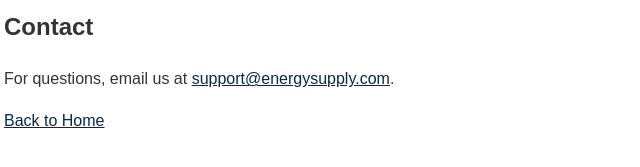
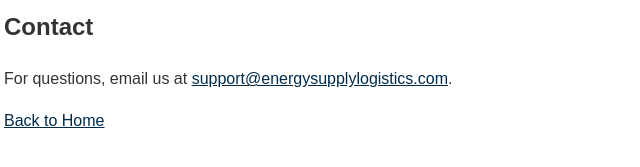
Before and after one commit to mattldavidson/Mattldavidson.github.io, a plain HTML site: page terms.html in a window 1280 px wide. Shown: the part 503-670 px from the top of the page, 36-676 px from the left. Drawn offline with Linux system fonts and the light colour scheme.

Commit message:
Update terms.html

```diff
--- a/terms.html
+++ b/terms.html
@@ -24,7 +24,7 @@
     <h2>Termination</h2>
     <p>We may suspend or terminate accounts that violate these terms.</p>
     <h2>Contact</h2>
-    <p>For questions, email us at <a href="mailto:support@energysupply.com">support@energysupply.com</a>.</p>
+    <p>For questions, email us at <a href="mailto:support@energysupplylogistics.com">support@energysupplylogistics.com</a>.</p>
     <p><a href="index.html">Back to Home</a></p>
 </body>
 </html>
```
